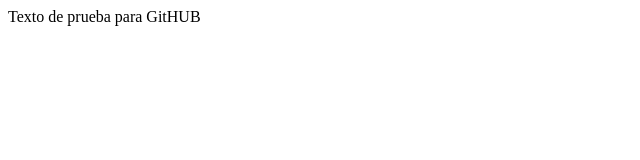
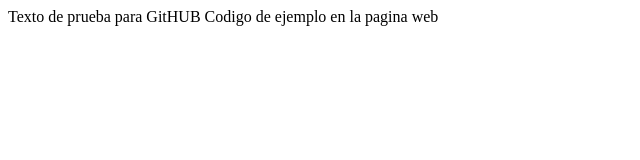
Before and after one commit to IRS314/cualquiercosa, a plain HTML site: page index.html in a window 1280 px wide. Shown: the whole page, without its empty margins (0-640 px from the left). Drawn offline with Linux system fonts and the light colour scheme.

Commit message:
Texto para el cuerpo

```diff
--- a/index.html
+++ b/index.html
@@ -7,6 +7,6 @@ Texto de prueba para GitHUB
     <title>Document</title>
 </head>
 <body>
-
+    Codigo de ejemplo en la pagina web
 </body>
 </html>
```
